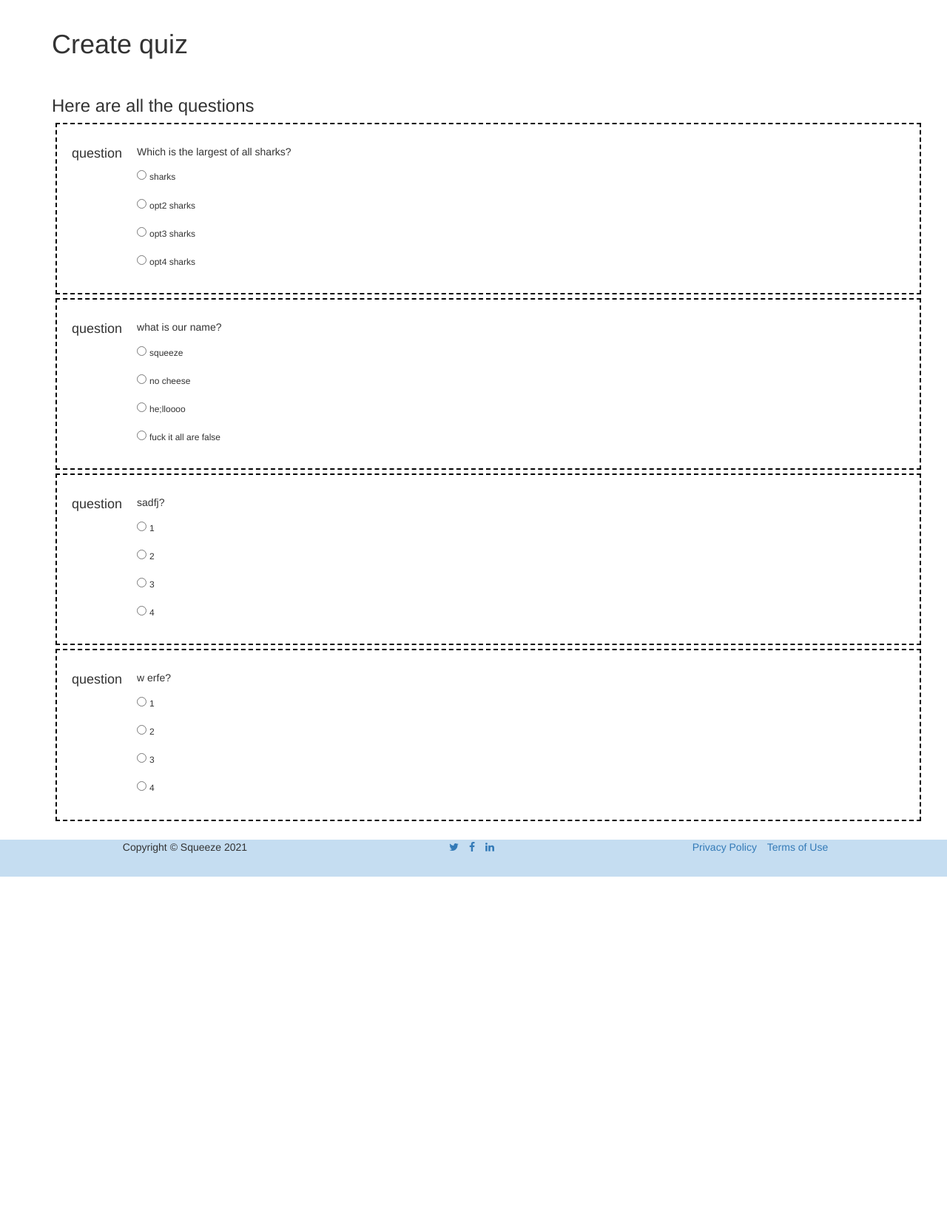
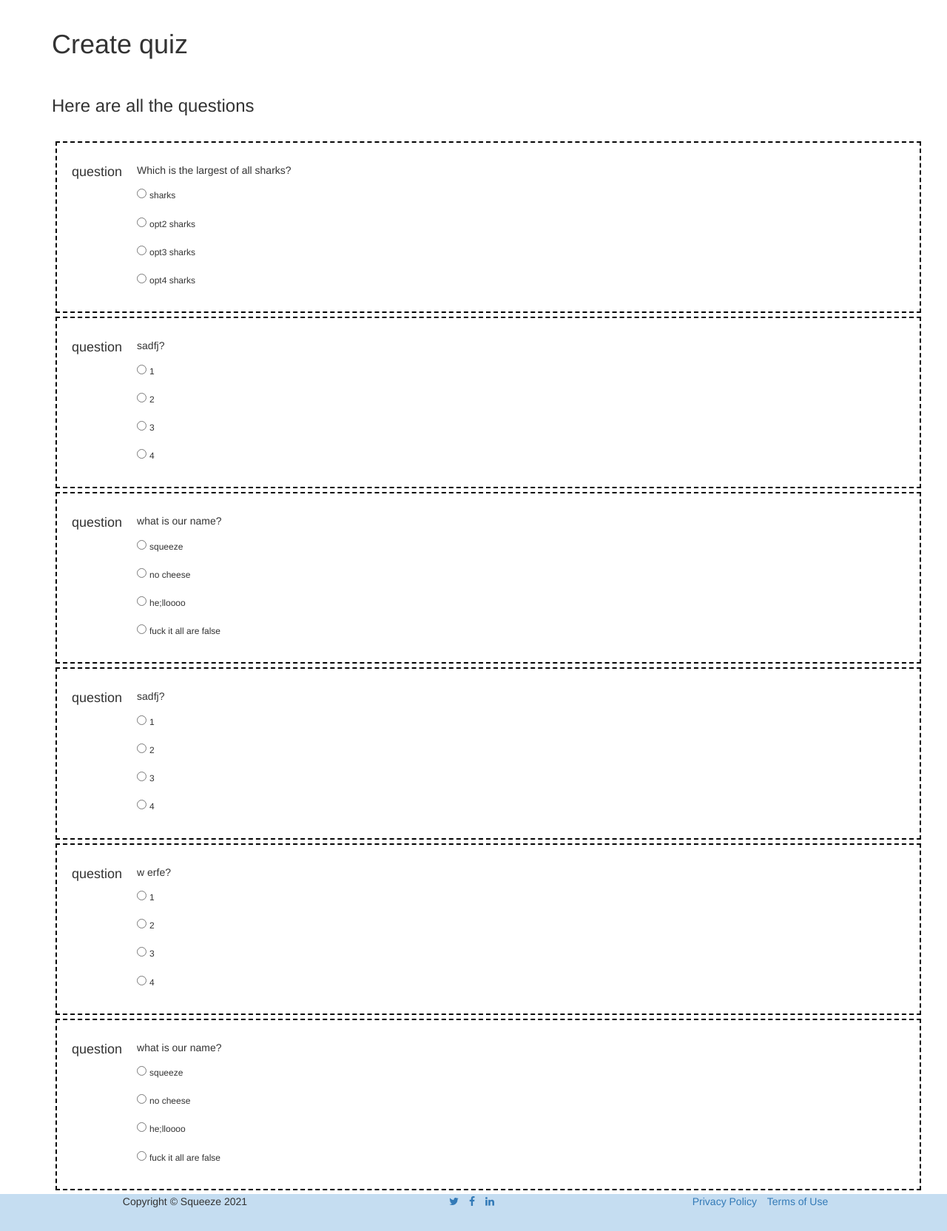
Before and after one commit to Iamgope/Squeeze, a Django app: template quizmaker/templates/give_quiz.html in a window 1280 px wide. Shown: the part 52-1716 px from the top of the page at 74% size. Before the commit the page ends 1237 px from the top, so only its background shows below. Run offline with Django 3.2, Linux system fonts and the light colour scheme; the template is opened without the code that fills it: values that come from a table or form of the project are taken from there, others are empty; data comes from the database, SQL or seed files in the repository; both versions use the stored data as it was after the commit; some libraries are stand-ins or nearby versions.

Commit message:
quiz problem resolved

```diff
--- a/quizmaker/quizapp/views.py
+++ b/quizmaker/quizapp/views.py
@@ -11,5 +11,5 @@ def landingPage(request):
     return render(request, 'landing.html', {})
 
 def quizPage(request):
-    quizz =  Questions.objects.order_by('question')
+    quizz =  Quizzes.objects.filter(pk = 1)
     return render(request,'give_quiz.html',{'quiz':quizz})
--- a/quizmaker/templates/give_quiz.html
+++ b/quizmaker/templates/give_quiz.html
@@ -8,41 +8,46 @@
 
 			<div class="container" style="display: inline;">
 				<h3>Here are all the questions</h3>
+
+			</div>
 			{% for que in quiz %}
+			{% for i in que.questions.all %}
 			<div class="container" style="display: flex; border: 2px dashed black; padding: 10px; margin: 5px;">
 				<h4 style="padding: 10px;">question</h4>
 				<div style="padding: 10px;" class="question">
-						<h5> {{ que.question }}?</h5>
+					<h5> {{ i.question }}?</h5>
 					<div class="form-check">
 						<input class="form-check-input" type="radio" name="{{ que }}" id="{{ que }}.1" value="option1">
 						<label class="form-check-label" for="{{ que }}.1">
-							<h6>{{que.opt1}}<h6>
+						<h6>{{i.opt1}}<h6>
 						</label>
 					</div>
 					<div class="form-check">
 						<input class="form-check-input" type="radio" name="{{ que }}" id="{{ que }}.2" value="option2">
 						<label class="form-check-label" for="{{ que }}.2">
-								<h6>{{que.opt2}}<h6>
+							<h6>{{i.opt2}}<h6>
 						</label>
 					</div>
 					<div class="form-check">
 						<input class="form-check-input" type="radio" name="{{ que }}" id="{{ que }}.3" value="option3">
 						<label class="form-check-label" for="{{ que }}.3">
-								<h6>{{que.opt3}}<h6>
+							<h6>{{i.opt3}}<h6>
 						</label>
 					</div>
 					<div class="form-check">
 						<input class="form-check-input" type="radio" name="{{ que }}" id="{{ que }}.4" value="option4">
 						<label class="form-check-label" for="{{ que }}.4">
-								<h6>{{que.opt4}}</h6>
+							<h6>{{i.opt4}}</h6>
 						</label>
 					</div>
 				</div>
 
 
 			</div>
+
+
 			{% endfor %}
-			</div>
+			{% endfor %}
 		</div>
 	</section>
 	{% endblock %}
```
Also changed, not shown: quizmaker/db.sqlite3. Lines whose indentation alone changed are shown as unchanged.
